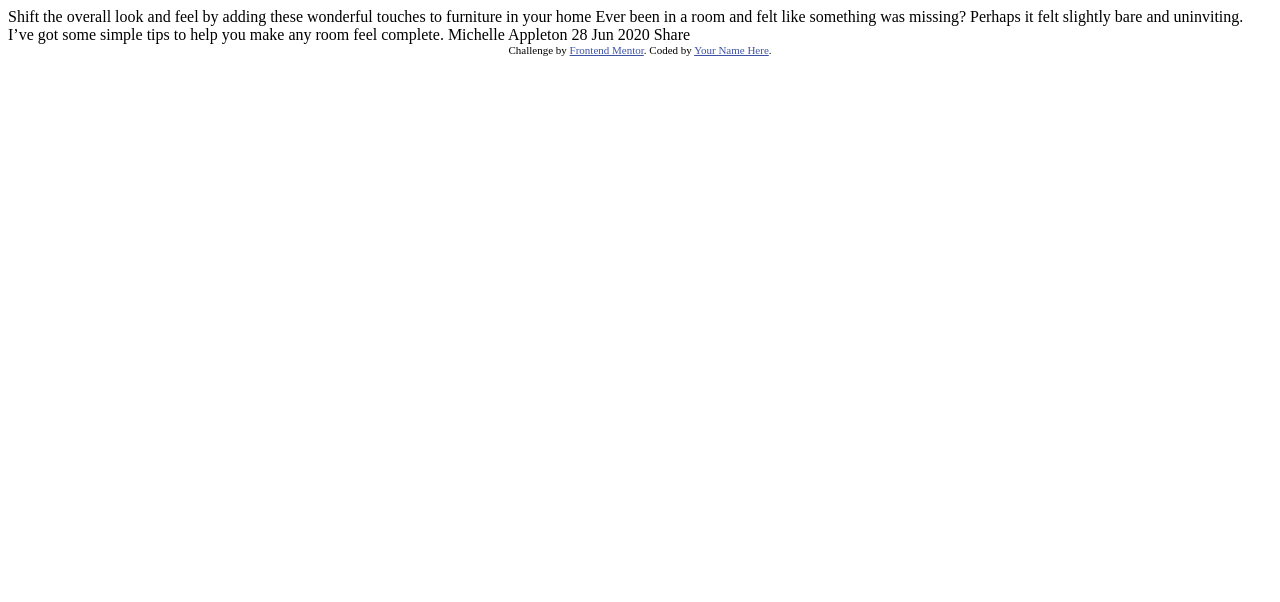
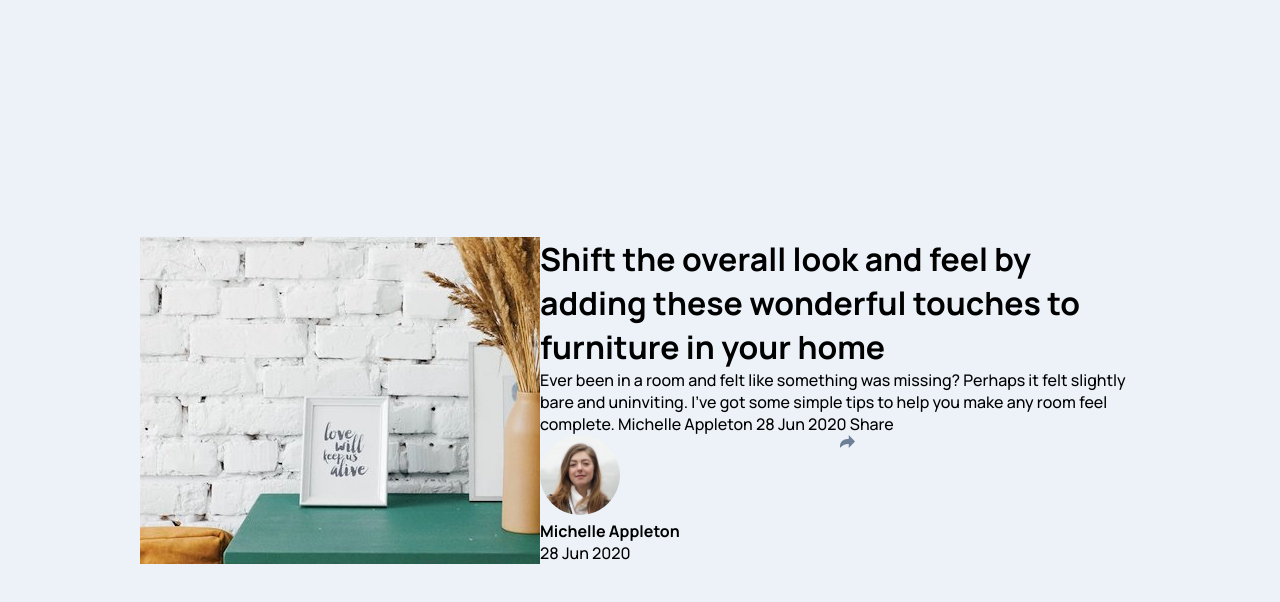
Before and after one commit to Nazaf64/article-preview-component, a plain HTML site: page index.html in a window 1280 px wide. Drawn offline with Linux system fonts and the light colour scheme.

Commit message:
card layout ready

```diff
--- a/index.html
+++ b/index.html
@@ -2,35 +2,53 @@
 <html lang="en">
 <head>
   <meta charset="UTF-8">
-  <meta name="viewport" content="width=device-width, initial-scale=1.0"> <!-- displays site properly based on user's device -->
+  <meta name="viewport" content="width=device-width, initial-scale=1.0">
+
+  <link rel="preconnect" href="https://fonts.gstatic.com">
+  <link href="https://fonts.googleapis.com/css2?family=Manrope:wght@500;700&display=swap" rel="stylesheet">
 
   <link rel="icon" type="image/png" sizes="32x32" href="./images/favicon-32x32.png">
 
+  <link rel="stylesheet" href="style.css">
+
   <title>Frontend Mentor | Article preview component</title>
 
-  <!-- Feel free to remove these styles or customise in your own stylesheet 👍 -->
-  <style>
-    .attribution { font-size: 11px; text-align: center; }
-    .attribution a { color: hsl(228, 45%, 44%); }
-  </style>
+
 </head>
 <body>
+  <main>
 
-  Shift the overall look and feel by adding these wonderful
-  touches to furniture in your home
+    <div id="card-image"></div>
+    <div id="card-text">
+      <h1> Shift the overall look and feel by adding these wonderful touches to furniture in your home</h1>
 
-  Ever been in a room and felt like something was missing? Perhaps
-  it felt slightly bare and uninviting. I’ve got some simple tips
-  to help you make any room feel complete.
+      <p>Ever been in a room and felt like something was missing? Perhaps
+      it felt slightly bare and uninviting. I’ve got some simple tips
+      to help you make any room feel complete.
 
-  Michelle Appleton
-  28 Jun 2020
+      Michelle Appleton
+      28 Jun 2020
 
-  Share
+      Share</p>
 
-  <div class="attribution">
-    Challenge by <a href="https://www.frontendmentor.io?ref=challenge" target="_blank">Frontend Mentor</a>.
-    Coded by <a href="#">Your Name Here</a>.
-  </div>
+      <div id="card-footer">
+        <div id="avatar-card">
+          <img id="avatar" src="images/avatar-michelle.jpg" alt="avatar">
+
+          <div id="avatar-text">
+            <h4>Michelle Appleton</h4>
+            <p>28 Jun 2020</p>
+          </div>
+
+        </div>
+
+        <img id="share-icon" src="images/icon-share.svg" alt="share-icon">
+      </div>
+
+    </div>
+
+  </main>
+
+  <script src="main.js"></script>
 </body>
 </html>
--- /dev/null
+++ b/style.css
@@ -0,0 +1,40 @@
+:root{
+    --body-background-color: hsl(210, 46%, 95%);
+}
+
+*{
+    margin: 0;
+    padding: 0;
+    font-family: 'Manrope', sans-serif;
+}
+
+body{
+    background-color: var(--body-background-color);
+    display: grid;
+    grid-template-columns: 1fr;
+    justify-content: center;
+    align-content: center;
+    height: 100vh;
+}
+
+main{
+    display: grid;
+    grid-template-columns: 2fr 3fr;
+    max-width: 1000px;
+    margin: 0 auto;
+}
+
+#card-image{
+    background-image: url('images/drawers.jpg');
+}
+
+img#avatar{
+    height: 80px;
+    width: auto;
+    border-radius: 50%;
+}
+
+#card-footer{
+    display: grid;
+    grid-template-columns: 1fr 1fr;
+}
```
Also changed, not shown: main.js (added).
